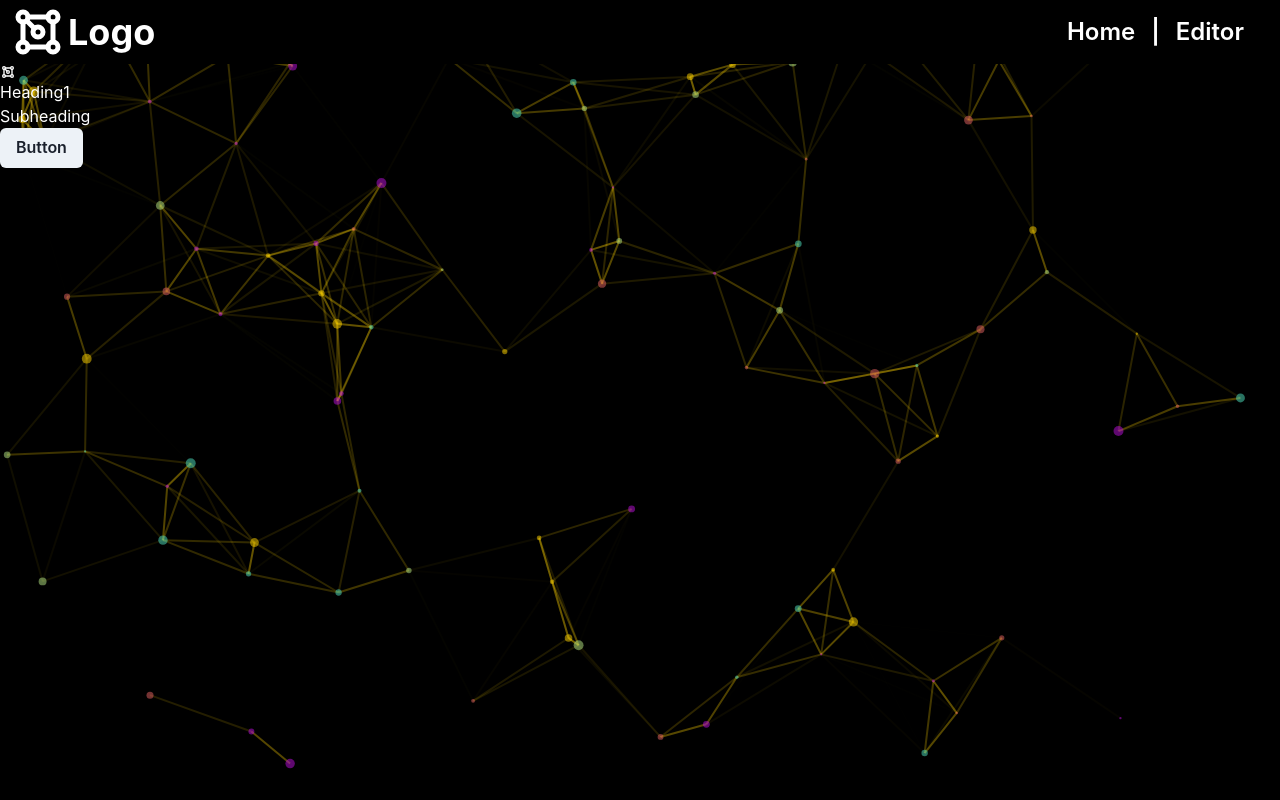
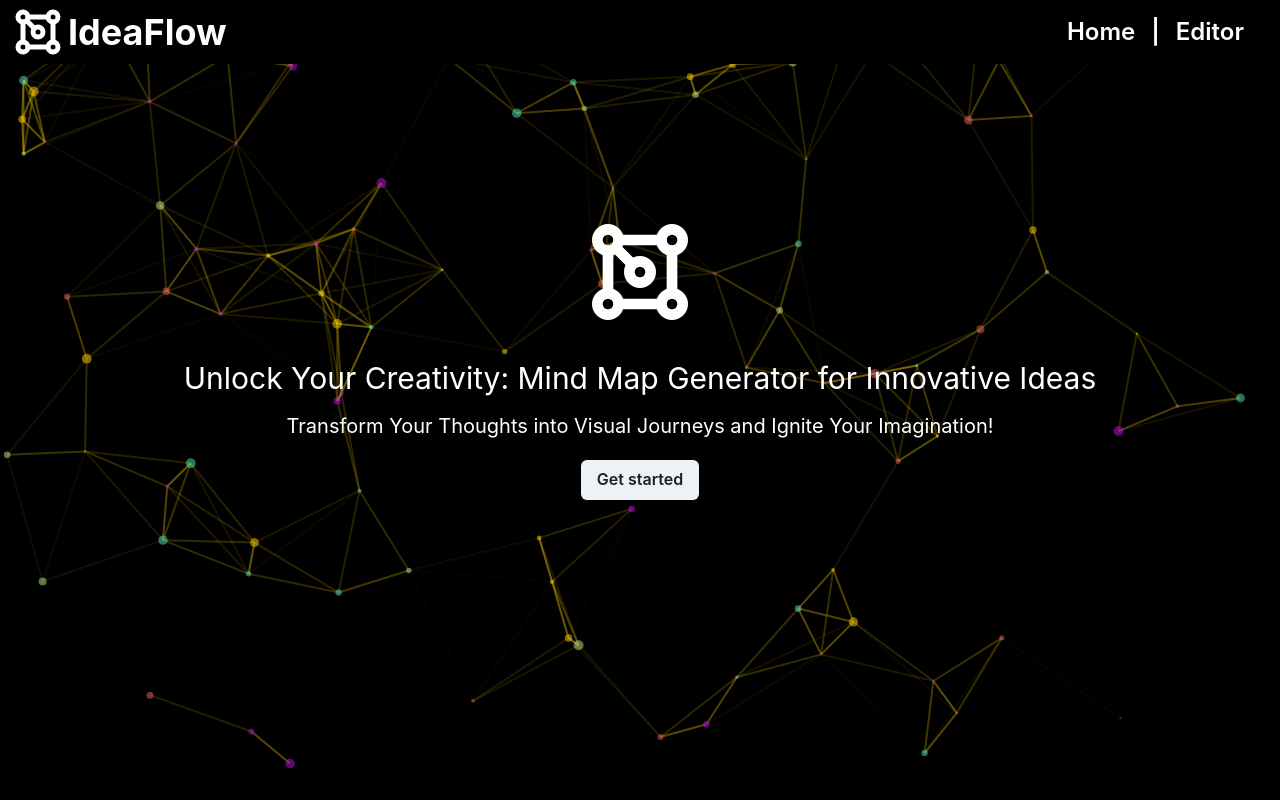
Before and after one commit to Starfall10/MindMapAI, a Next.js app in the folder my-project/: page / in a window 1280 px wide. Built offline with nearby package versions, Linux system fonts and the light colour scheme.

Commit message:
Styling update to website
added the navbar
Welcome message that disappear and reveal the chatting feature
Apply the styling to the editorPage

```diff
--- a/my-project/src/app/components/NavBar.tsx
+++ b/my-project/src/app/components/NavBar.tsx
@@ -5,7 +5,7 @@ const NavBar = () => {
     <div className="bg-black text-white h-16 flex w-full justify-between p-2 items-center z-30">
       <div className="text-6xl flex items-center	">
         <TbTopologyComplex />
-        <span className="text-4xl font-bold">Logo</span>
+        <span className="text-4xl font-bold">IdeaFlow</span>
       </div>
       <div className="flex mx-3 p-2 text-2xl font-semibold">
         <div className="mx-2">Home</div>
--- a/my-project/src/app/components/TldrawCompo.tsx
+++ b/my-project/src/app/components/TldrawCompo.tsx
@@ -44,26 +44,6 @@ function InsideOfContext() {
 
   editor.mark("first");
 
-  // for (let i = 0; i < boxes.length; i++) {
-  //   editor.createShapes([
-  //     {
-  //       id: createShapeId(boxes[i]),
-  //       type: "geo",
-  //       x: 100 + 150 * i,
-  //       y: 100 + 150 * i,
-  //       props: {
-  //         geo: "cloud",
-  //         w: 100,
-  //         h: 100,
-  //         dash: "draw",
-  //         color: "blue",
-  //         size: "m",
-  //         text: boxes[i],
-  //       },
-  //     },
-  //   ]);
-  // }
-
   for (let i = 1; i < splitArray.length; i++) {
     let xSpace = 0;
     if (splitArray[i][0] === " ") {
@@ -71,10 +51,10 @@ function InsideOfContext() {
       xSpace = 0;
     } else if (splitArray[i][0] === "*" && splitArray[i][1] !== "*") {
       console.log("\t " + splitArray[i]);
-      xSpace = 1000;
+      xSpace = 300;
     } else if (splitArray[i][0] === "*" && splitArray[i][1] === "*") {
       console.log("\t \t " + splitArray[i]);
-      xSpace = 1000 * 2;
+      xSpace = 300 * 2;
     }
 
     editor.createShapes([
@@ -85,7 +65,7 @@ function InsideOfContext() {
         y: 100 + 150 * i,
         props: {
           geo: "cloud",
-          w: 1000,
+          w: 500,
           h: 100,
           dash: "draw",
           color: "blue",
@@ -96,24 +76,7 @@ function InsideOfContext() {
     ]);
   }
 
-  // editor.createShapes([
-  //   {
-  //     id: createShapeId("arrow"),
-  //     type: "arrow",
-  //     x: 100,
-  //     y: 100,
-  //     props: {
-  //       start: { x: 100, y: 100 },
-  //       end: { x: 200, y: 200 },
-  //       color: "black",
-  //       width: 2,
-  //     },
-  //   },
-  // ]);
-
-  // editor.deleteShapes([createShapeId("1")]);
-
-  editor.setCamera({ x: 0, y: 0, z: 0.7 });
+  editor.setCamera({ x: 0, y: 0, z: 0.4 });
   editor.setCurrentTool("hand");
 
   return null; // or whatever
--- a/my-project/src/app/editorPage/page.tsx
+++ b/my-project/src/app/editorPage/page.tsx
@@ -5,15 +5,20 @@ import "../index.css";
 import TldrawCompo from "../components/TldrawCompo";
 import { Excalidraw } from "@excalidraw/excalidraw";
 import ExcalidrawCompo from "../components/ExcalidrawCompo";
+import TsParticles from "../components/TsParticles";
+import NavBar from "../components/NavBar";
 const mindmapstring = `\n* mindmap \n** Key Messages \n*** Connect with Friends and Family \n*** Unique Filipino Cultural Themes \n*** Available on Android and iOS \n** Success Metrics \n*** Number of Downloads \n*** User Retention Rate \n*** Average Session Duration \n   *** User Ratings and Reviews \n   *** Social Media Engagement \n   ** Possible Channels \n   ** Social Media \n  *** Facebook Ads \n *** Instagram Stories and Posts \n *** TikTok Challenges \n ** YouTube Influencer Partnerships \n   ** Online Communities \n *** Reddit \n *** Local Gaming Forums \n *** Facebook Groups`;
 
 const TldrawPage = () => {
   return (
-    <div className="flex flex-col">
-      <div>
-        <span>{mindmapstring}</span>
+    <div className="flex flex-col bg-black ">
+      <div className=" w-full bg-black absolute bg-transparent">
+        <NavBar />
       </div>
-      <div className="relative w-[90vw] h-[80vh] border-4 border-black mx-20 tldraw__editor">
+      <div className="fixed z-0 top-0  w-full">
+        <TsParticles />
+      </div>
+      <div className="relative w-[90vw] h-[80vh] border-4 border-black mx-20 mt-32 tldraw__editor">
         <div style={{ position: "absolute", inset: 20 }}>
           <TldrawCompo />
         </div>
--- a/my-project/src/app/page.tsx
+++ b/my-project/src/app/page.tsx
@@ -181,18 +181,23 @@ export default function Home() {
         </div>
 
         {!isRevealChat && (
-          <div className="text-white item-center	z-40">
-            <div className="text-white">
+          <div className="text-white item-center z-40 w-full  flex flex-col items-center justify-center pt-32">
+            <div className="text-white text-9xl my-4">
               <TbTopologyComplex />
             </div>
             <div>
-              <h1>Heading1</h1>
+              <h1 className="text-3xl my-2">
+                Unlock Your Creativity: Mind Map Generator for Innovative Ideas
+              </h1>
             </div>
             <div>
-              <h2>Subheading</h2>
+              <h2 className="text-xl my-2">
+                Transform Your Thoughts into Visual Journeys and Ignite Your
+                Imagination!
+              </h2>
             </div>
-            <div className="z-40">
-              <Button onClick={isRevealChatHandler}>Button</Button>
+            <div className="my-3">
+              <Button onClick={isRevealChatHandler}>Get started</Button>
             </div>
           </div>
         )}
```
Also changed, not shown: 1 other file (tests, documents, lock files or other folders).
